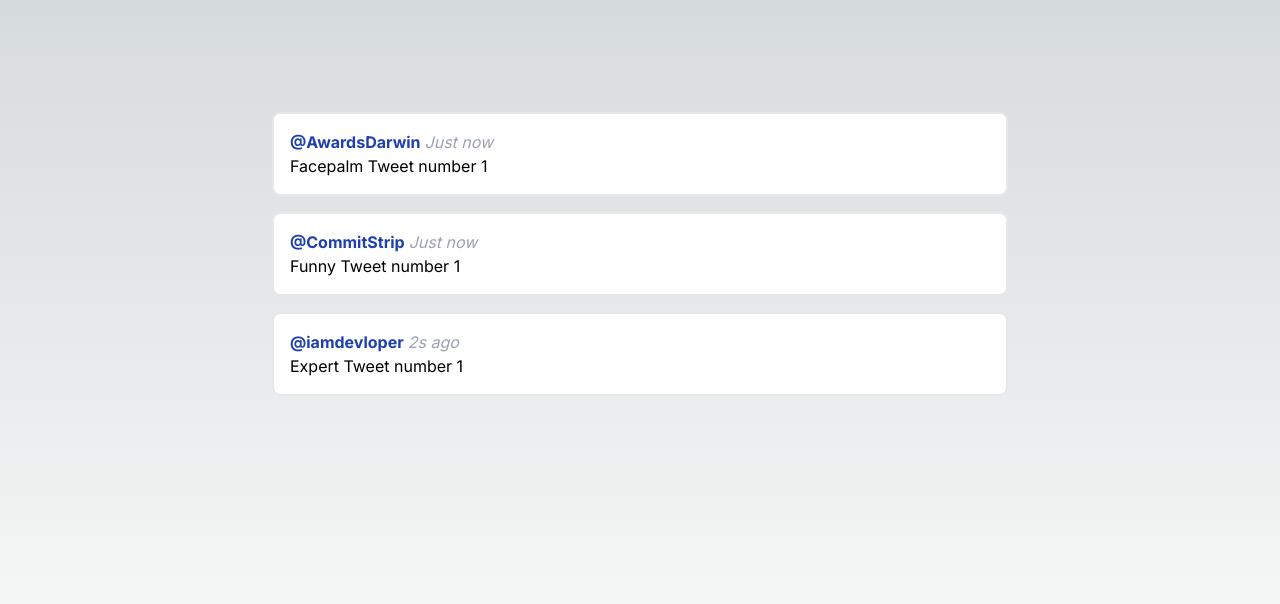
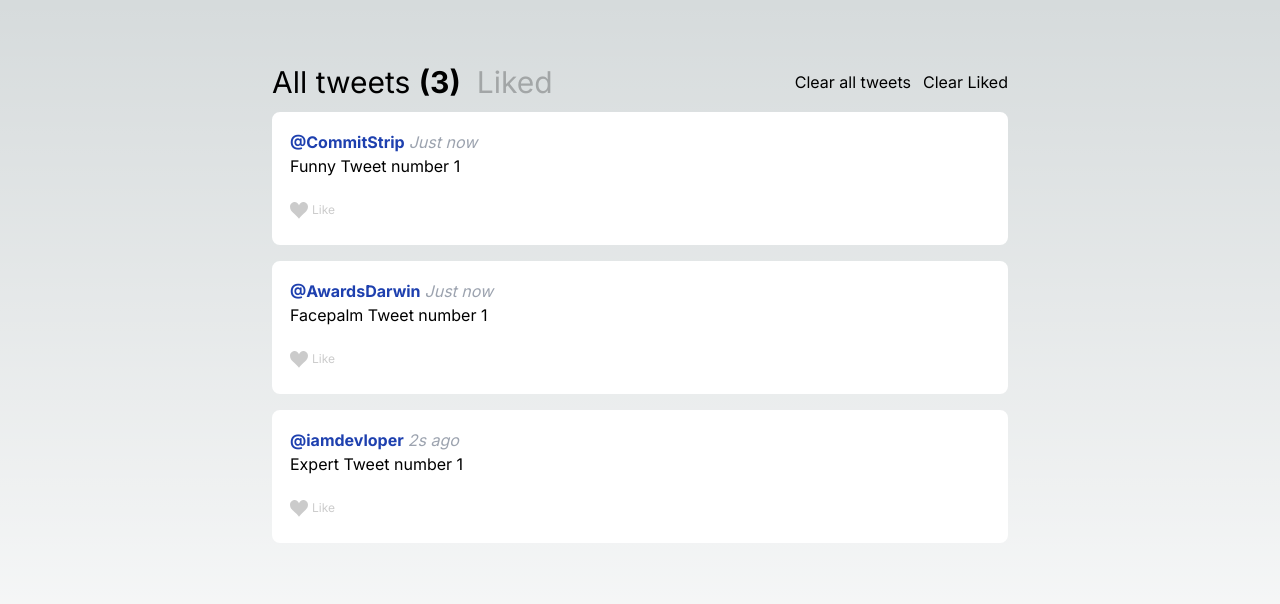
Before and after one commit to cesarcabral70/twitter-like, a Next.js app: page / in a window 1280 px wide. Shown: the top 604 px of the page. Built offline with nearby package versions, Linux system fonts and the light colour scheme.

Commit message:
feature: Add tab component, Style like

```diff
--- /dev/null
+++ b/app/components/listTweet.tsx
@@ -0,0 +1,83 @@
+import { Tweet } from "@/store/tweets"
+import { useEffect, useState } from "react"
+import Image from "next/image"
+
+interface Props {
+  tweetInfo: Tweet
+  postTime: number
+  handleUnlike: (index: Tweet) => void
+  handleLike: (index: Tweet) => void
+  isActiveStatus: boolean
+}
+
+const ListTweet = ({
+  tweetInfo,
+  postTime,
+  handleUnlike,
+  handleLike,
+  isActiveStatus,
+}: Props) => {
+  const [isActive, setIsActive] = useState(false)
+
+  const handleClick = () => {
+    setIsActive(!isActive)
+
+    isActiveStatus ? handleUnlike(tweetInfo) : handleLike(tweetInfo)
+  }
+
+  useEffect(() => {
+    setIsActive(isActiveStatus)
+  }, [])
+
+  return (
+    <div
+      className={`p-4  mb-4 rounded-lg border-2 border-solid bg-white border-gray-200 ${
+        isActiveStatus ? "border-blue-400 bg-blue-50" : "border-white"
+      }`}
+    >
+      <div>
+        <strong className="mr-1 text-blue-800">@{tweetInfo.account}</strong>
+        <em className="text-gray-400">
+          {postTime === 0 ? "Just now" : `${postTime}s ago`}
+        </em>
+      </div>
+
+      <article>{tweetInfo.content}</article>
+
+      <div className="flex">
+        <a
+          className={`mt-4 pt-2 pb-2 flex flex-row flex-none items-center cursor-pointer text-xs ${
+            isActiveStatus ? "text-red-400" : "opacity-20 text-black"
+          }`}
+          onClick={handleClick}
+        >
+          {isActiveStatus && (
+            <Image
+              alt={`Like content: ${tweetInfo.content}`}
+              src={isActiveStatus ? "/heart-red.svg" : "/heart-black.svg"}
+              width={18}
+              height={18}
+              className={`mr-1 absolute`}
+              priority
+            />
+          )}
+
+          <Image
+            alt={`Like content: ${tweetInfo.content}`}
+            src={isActiveStatus ? "/heart-red.svg" : "/heart-black.svg"}
+            width={18}
+            height={18}
+            className={`mr-1 ${
+              isActiveStatus ? "animate-ping scale-50" : "scale-100"
+            }`}
+            priority
+          />
+
+          {isActiveStatus ? "Liked" : "Like"}
+        </a>
+      </div>
+    </div>
+  )
+}
+
+export default ListTweet
--- a/app/layout.tsx
+++ b/app/layout.tsx
@@ -17,7 +17,7 @@ export default function RootLayout({
   return (
     <html lang="en">
       <body className={inter.className}>
-        <main className="flex min-h-screen flex-col items-center justify-between p-24 ">
+        <main className="flex min-h-screen flex-col items-center justify-between p-2 md:p-12">
           {children}
         </main>
       </body>
--- a/app/page.tsx
+++ b/app/page.tsx
@@ -2,15 +2,43 @@
 
 import { Tweet, tweets$ } from "./../store/tweets"
 import { useEffect, useState } from "react"
+import ListTweet from "./components/listTweet"
+import { convertTimeToSec } from "@/utilits/utilits"
 
 export default function Home() {
   const [data, setData] = useState<Tweet[]>([])
+  const [liked, setLiked] = useState<Tweet[]>([])
+  const [activeNavItem, setActiveNavItem] = useState("tweet")
+
+  const handleLike = (index: Tweet) => {
+    setLiked((prev) => [...prev, index])
+  }
+
+  const handleUnlike = (index: Tweet) => {
+    const objWithIdIndex = liked.findIndex((obj) => {
+      return obj === index
+    })
+
+    if (objWithIdIndex > -1) {
+      liked.splice(objWithIdIndex, 1)
+    }
+
+    setLiked((prev) => [...prev])
+  }
 
   useEffect(() => {
     const observable = tweets$
 
-    const subscription = observable.pipe().subscribe((data) => {
-      setData((prevDataArray: Tweet[]) => [...prevDataArray, data])
+    const subscription = observable.pipe().subscribe((tweet) => {
+      setData((prev: Tweet[]) => {
+        const obj = {
+          ...tweet,
+          id: prev.length,
+        }
+
+        const arr = [...prev, obj]
+        return arr.sort((a, b) => (b.id as number) - (a.id as number))
+      })
     })
 
     return () => {
@@ -18,42 +46,96 @@ export default function Home() {
     }
   }, [tweets$])
 
+  const isNavLinkActive = (itemName: string) => {
+    setActiveNavItem(itemName)
+  }
+
+  const cleanAllTweets = () => {
+    setData([])
+  }
+
+  const cleanLiked = () => {
+    setLiked([])
+  }
+
+  useEffect(() => {
+    console.log(liked)
+  }, [liked])
+
   return (
     <div className="p-4 w-full max-w-screen-md">
+      <header className="flex items-center mb-3 flex-col flex-col-reverse md:flex-row md:flex-col-start">
+        <div className="flex space-x-4">
+          <a
+            onClick={() => isNavLinkActive("tweet")}
+            className={`text-3xl cursor-pointer ${
+              activeNavItem === "tweet" ? "opacity-100" : "opacity-25"
+            }`}
+          >
+            All tweets{" "}
+            {data.length > 0 && <strong>{`(${data.length})`}</strong>}
+          </a>
+          <a
+            onClick={() => isNavLinkActive("liked")}
+            className={`text-3xl cursor-pointer ${
+              activeNavItem === "liked" ? "opacity-100" : "opacity-25"
+            }`}
+          >
+            Liked {liked.length > 0 && <strong>{`(${liked.length})`}</strong>}
+          </a>
+        </div>
+        <div className="ml-auto flex space-x-3 mb-5 w-full md:mb-0 md:w-auto ">
+          <div
+            onClick={cleanAllTweets}
+            className="cursor-pointer text-center md:text-right hover:underline "
+          >
+            <a>Clear all tweets</a>
+          </div>
+
+          <div
+            onClick={cleanLiked}
+            className="cursor-pointer text-center md:text-right hover:underline"
+          >
+            <a>Clear Liked</a>
+          </div>
+        </div>
+      </header>
+
       <ul>
-        {data
-          .sort((a, b) => b.timestamp - a.timestamp)
-          .map((item: Tweet, index: number) => {
-            const postTime = convertTimeToSec(item.timestamp)
+        {activeNavItem === "liked"
+          ? liked.map((tweet: Tweet, index: number) => {
+              const postTime = convertTimeToSec(tweet.timestamp)
 
-            if (postTime > 30) return null
+              return (
+                <li key={index}>
+                  <ListTweet
+                    tweetInfo={tweet}
+                    postTime={postTime}
+                    handleLike={handleLike}
+                    handleUnlike={handleUnlike}
+                    isActiveStatus={liked.includes(tweet)}
+                  />
+                </li>
+              )
+            })
+          : data.map((tweet: Tweet, index: number) => {
+              const postTime = convertTimeToSec(tweet.timestamp)
 
-            return (
-              <li
-                className="p-4 bg-white mb-4 rounded-lg border-2 border-solid border-gray-200"
-                key={index}
-              >
-                <div>
-                  <strong className="mr-1 text-blue-800">
-                    @{item.account}
-                  </strong>
-                  <em className="text-gray-400">
-                    {postTime === 0 ? "Just now" : `${postTime}s ago`}
-                  </em>
-                </div>
-                {item.content}
-              </li>
-            )
-          })}
+              if (postTime > 30) return null
+
+              return (
+                <li key={index}>
+                  <ListTweet
+                    tweetInfo={tweet}
+                    postTime={postTime}
+                    handleLike={handleLike}
+                    handleUnlike={handleUnlike}
+                    isActiveStatus={liked.includes(tweet)}
+                  />
+                </li>
+              )
+            })}
       </ul>
     </div>
   )
 }
-
-function convertTimeToSec(data: number) {
-  const now = Date.now()
-  const timeDiff = now - data
-  const seconds = Math.floor(timeDiff / 1000)
-
-  return seconds
-}
--- a/store/tweets.ts
+++ b/store/tweets.ts
@@ -7,6 +7,7 @@ export interface Tweet {
   account: string
   timestamp: number
   content: string
+  id?: number
 }
 
 const createTweetSource = (
@@ -31,6 +32,4 @@ export const tweets$ = merge(
 
 export const rawTweets$: any = new BehaviorSubject([])
 
-// tweets$.subscribe(console.log.bind(console))
-
 tweets$.subscribe()
--- /dev/null
+++ b/utilits/utilits.ts
@@ -0,0 +1,7 @@
+export function convertTimeToSec(data: number): number {
+  const now = Date.now()
+  const timeDiff = now - data
+  const seconds = Math.floor(timeDiff / 1000)
+
+  return seconds
+}
```
Also changed, not shown: public/heart-black.svg (added), public/heart-red.svg (added).
